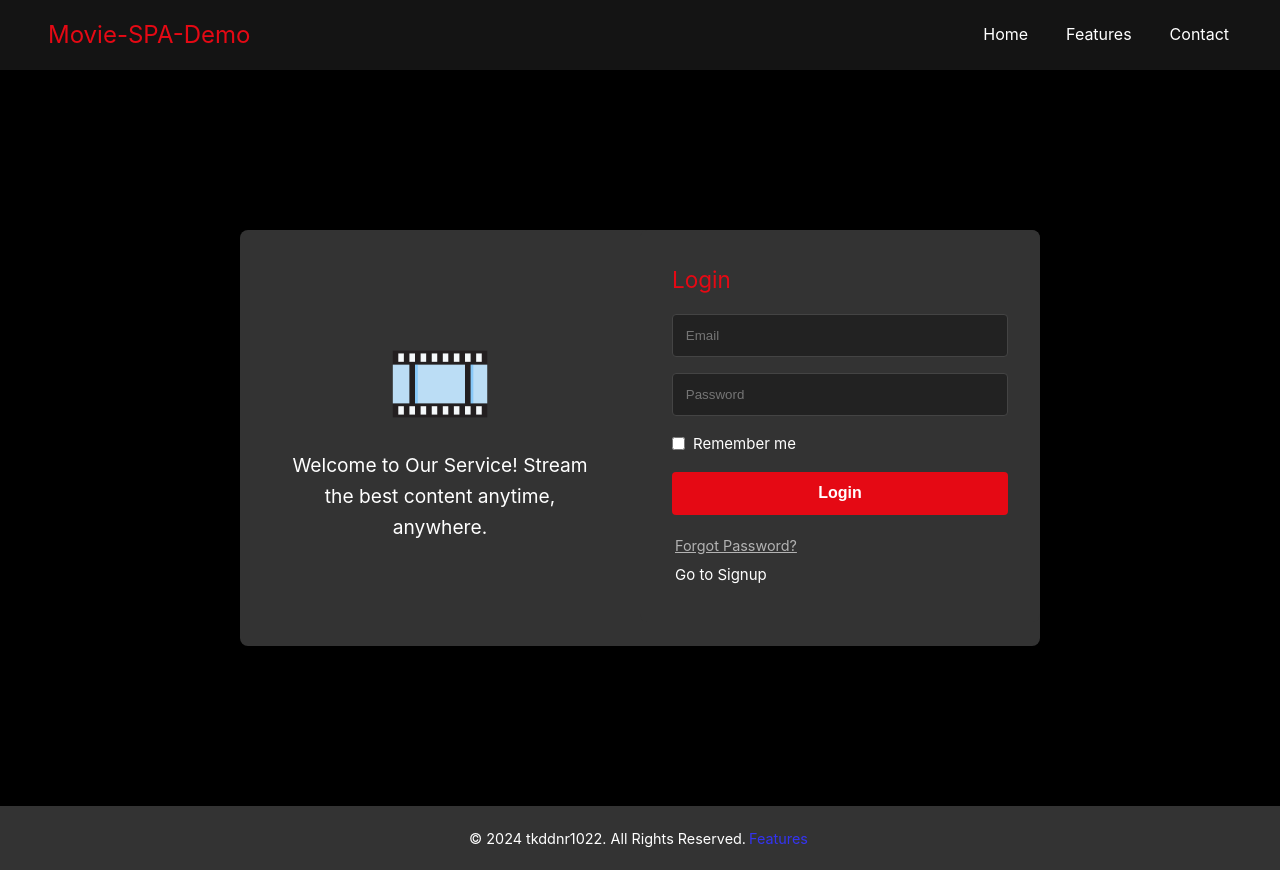
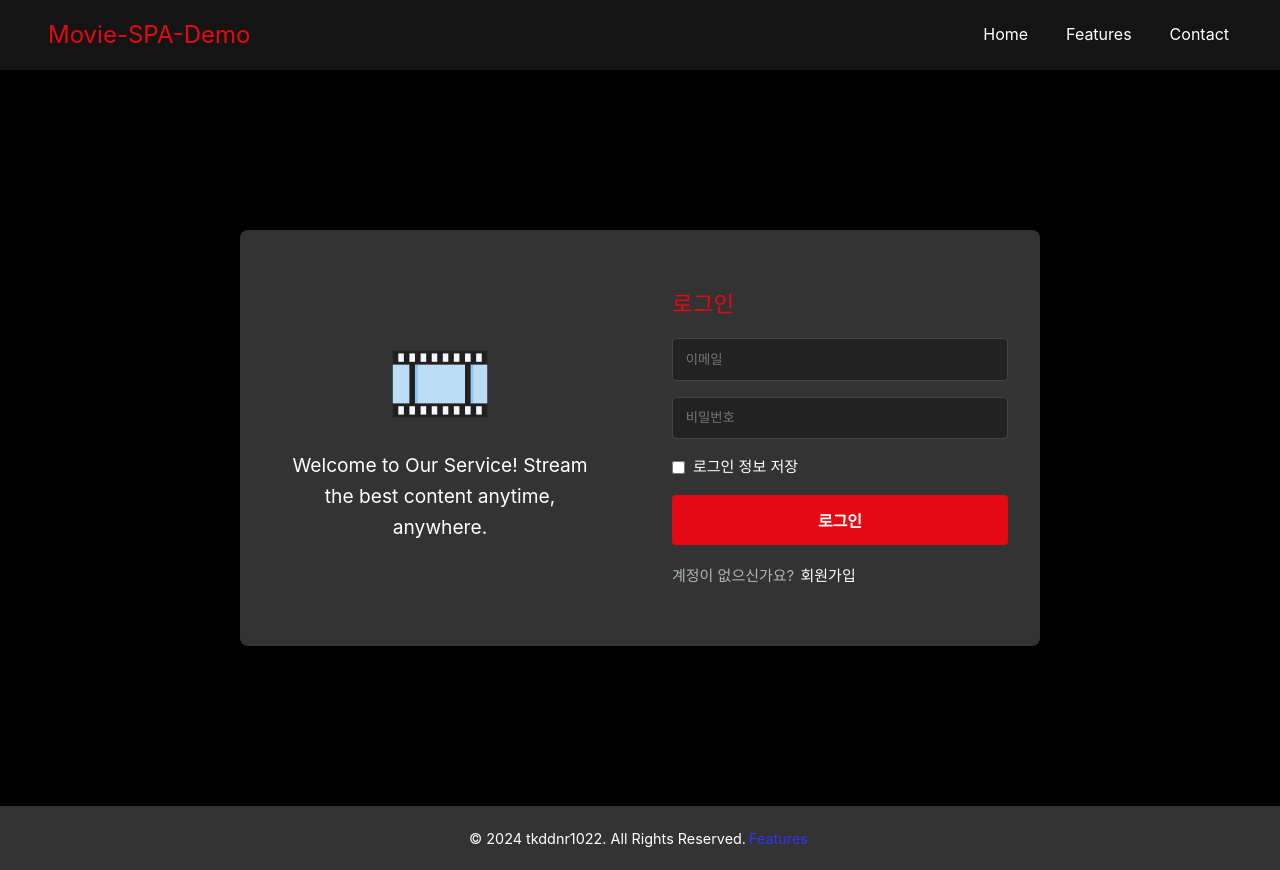
Before and after one commit to tkddnr1022/Movie-SPA-Demo, a Vue app: page / in a window 1280 px wide. Built offline with nearby package versions, Linux system fonts and the light colour scheme.

Commit message:
Design: align signin wrapper center

```diff
--- a/src/components/SignIn.vue
+++ b/src/components/SignIn.vue
@@ -1,31 +1,36 @@
 <template>
     <div class="wrapper">
         <Transition name="slide">
-            <div v-if="isLogin" class="card login">
-                <h2>Login</h2>
-                <form @submit.prevent="handleLogin">
-                    <input type="email" placeholder="Email" v-model="email" required />
-                    <input type="password" placeholder="Password" v-model="password" required />
+            <div v-if="isSignin" class="card">
+                <h2>로그인</h2>
+                <form @submit.prevent="handleSignin">
+                    <input type="email" placeholder="이메일" v-model="email" required />
+                    <input type="password" placeholder="비밀번호" v-model="password" required />
                     <label class="checkbox">
-                        <input type="checkbox" v-model="rememberMe" /> Remember me
+                        <input type="checkbox" v-model="rememberMe" />로그인 정보 저장
                     </label>
-                    <button type="submit" class="btn">Login</button>
+                    <button type="submit" class="btn">로그인</button>
                 </form>
-                <a href="#" @click.prevent="forgotPassword" class="link">Forgot Password?</a>
-                <a @click.prevent="toggleMode" class="toggle">Go to Signup</a>
+                <div class="toggle-wrapper">
+                    <p class="toggle-text">계정이 없으신가요?</p>
+                    <a @click.prevent="toggleMode" class="toggle">회원가입</a>
+                </div>
             </div>
-            <div v-else class="card signup">
-                <h2>Sign Up</h2>
+            <div v-else class="card">
+                <h2>회원가입</h2>
                 <form @submit.prevent="handleSignup">
-                    <input type="email" placeholder="Email" v-model="email" required />
-                    <input type="password" placeholder="Password" v-model="password" required />
-                    <input type="text" placeholder="Secret Key" v-model="secretKey" required />
+                    <input type="email" placeholder="이메일" v-model="email" required />
+                    <input type="password" placeholder="비밀번호" v-model="password" required />
+                    <input type="text" placeholder="TMDB API Key" v-model="secretKey" required />
                     <label class="checkbox">
-                        <input type="checkbox" v-model="agreeToTerms" /> Agree to Terms and Conditions
+                        <input type="checkbox" v-model="agreeToTerms" /> 이용약관에 동의합니다.
                     </label>
-                    <button type="submit" class="btn">Sign Up</button>
+                    <button type="submit" class="btn">회원가입</button>
                 </form>
-                <a @click.prevent="toggleMode" class="toggle">Go to Login</a>
+                <div class="toggle-wrapper">
+                    <p class="toggle-text">이미 계정이 있나요?</p>
+                    <a @click.prevent="toggleMode" class="toggle">로그인</a>
+                </div>
             </div>
         </Transition>
     </div>
@@ -36,7 +41,7 @@ export default {
     name: "SignIn",
     data() {
         return {
-            isLogin: true,
+            isSignin: true,
             email: '',
             password: '',
             rememberMe: false,
@@ -46,9 +51,9 @@ export default {
     },
     methods: {
         toggleMode() {
-            this.isLogin = !this.isLogin;
+            this.isSignin = !this.isSignin;
         },
-        handleLogin() { },
+        handleSignin() { },
         handleSignup() { },
         forgotPassword() { },
     },
@@ -60,6 +65,7 @@ export default {
     color: white;
     display: flex;
     justify-content: center;
+    align-items: center;
 }
 
 .card {
@@ -115,17 +121,19 @@ input[type="text"] {
     background-color: #f40612;
 }
 
-.link {
+.toggle-wrapper{
+    margin-top: 1rem;
+}
+
+.toggle-text {
     display: inline-block;
-    margin-top: 1rem;
     color: #b3b3b3;
-    font-size: 0.9rem;
-    text-decoration: underline;
 }
 
 .toggle {
+    margin-left: 0.2rem;
+    display: inline-block;
     cursor: pointer;
-    display: block;
 }
 
 .slide-enter-active,
```
